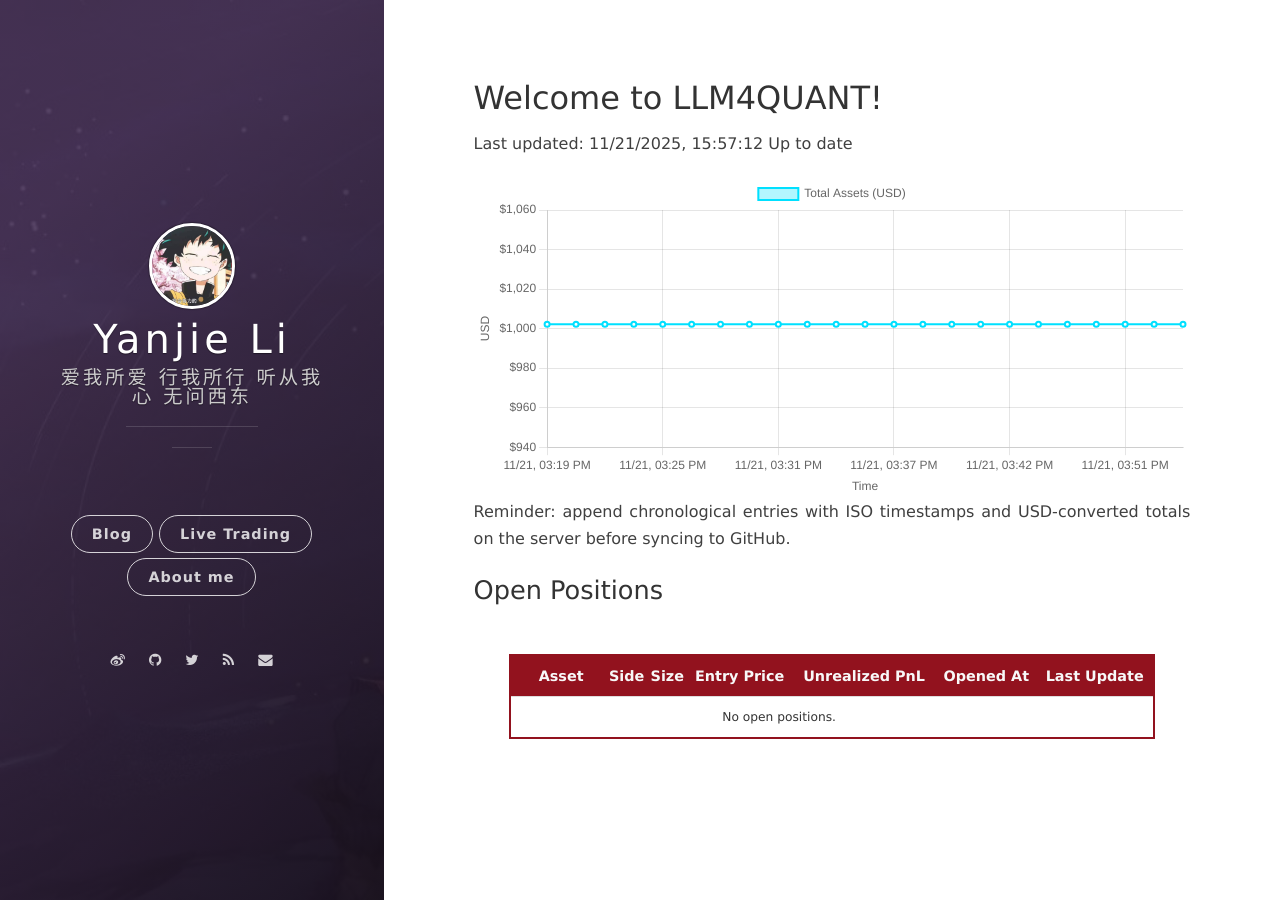
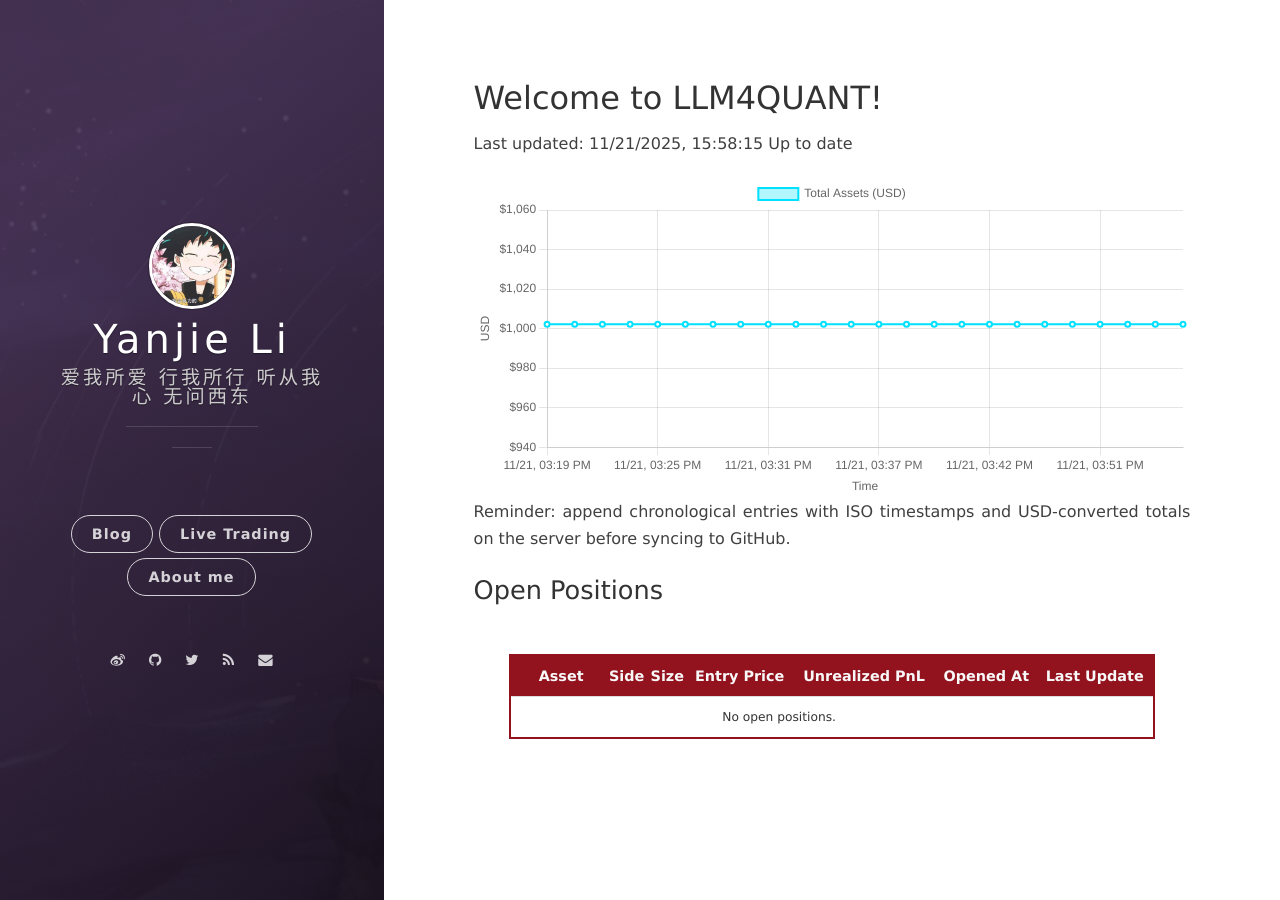
Before and after one commit to leeyegy/leeyegy.github.io, a Jekyll site: the page built from live-trading.html, in a window 1280 px wide. Built offline with Jekyll 4.4.1, drawn with Linux system fonts in a browser that asks for light colours; nearby versions of some CDN libraries.

Commit message:
AccountMonitor: update balance history 2025-11-21T23:58:15+08:00

```diff
--- a/assets/data/binance/balance-history.json
+++ b/assets/data/binance/balance-history.json
@@ -1,5 +1,5 @@
 {
-  "generatedAt": "2025-11-21T23:57:12+08:00",
+  "generatedAt": "2025-11-21T23:58:15+08:00",
   "asset": "total_usd_value",
   "history": [
     {
@@ -93,6 +93,10 @@
     {
       "timestamp": "2025-11-21T23:57:12+08:00",
       "totalUsd": 1002.16734911
+    },
+    {
+      "timestamp": "2025-11-21T23:58:15+08:00",
+      "totalUsd": 1002.16734911
     }
   ]
 }
```
